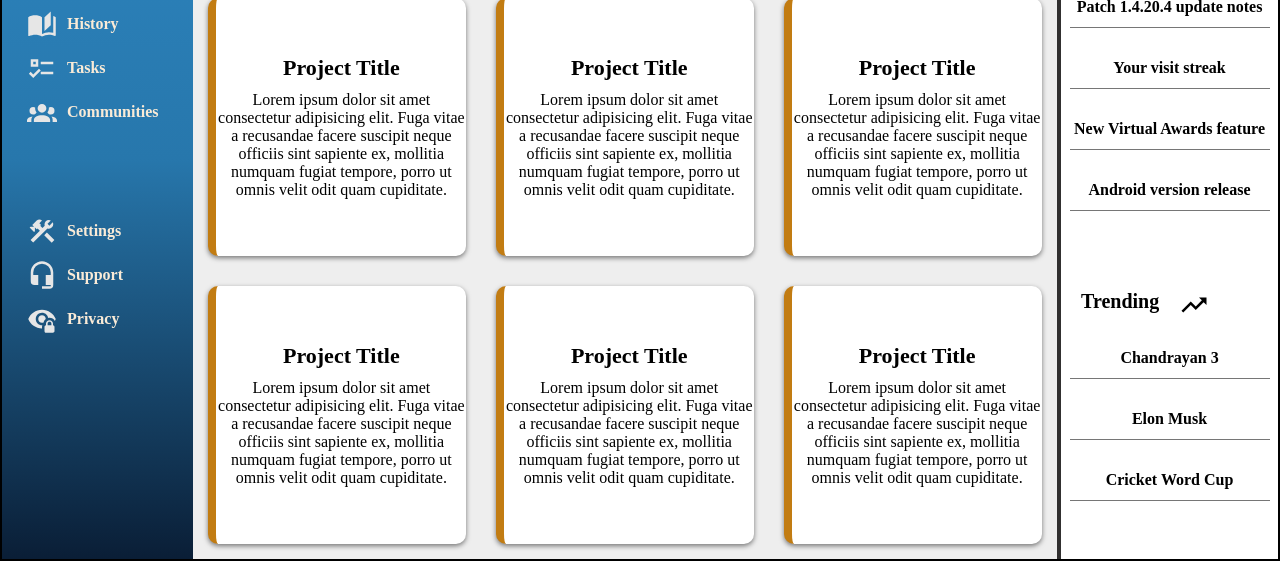
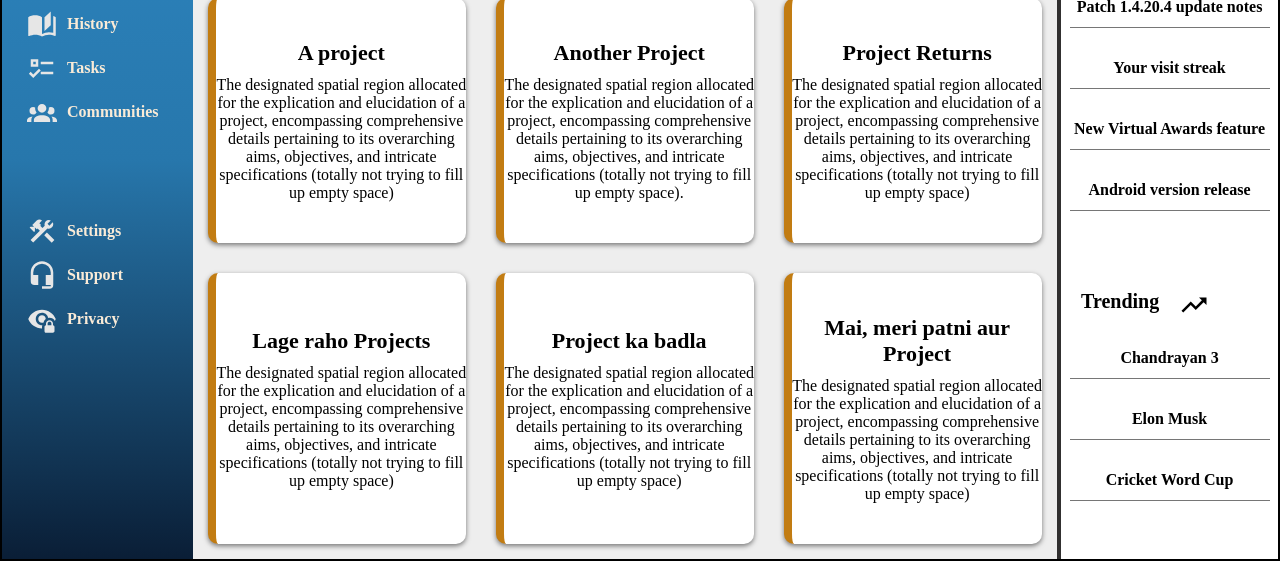
Before and after one commit to rabbitCase/user-dashboard, a plain HTML site: page index.html in a window 1280 px wide. Shown: the part 243-804 px from the top of the page. Drawn offline with Linux system fonts and the light colour scheme; a web font is replaced by a local one.

Commit message:
illustrative data push

```diff
--- a/index.html
+++ b/index.html
@@ -79,28 +79,28 @@
                 </div>
                 <div class="project-grid">
                     <div class="projects">
-                        <div class="project-title">Project Title</div>
-                        <div>Lorem ipsum dolor sit amet consectetur adipisicing elit. Fuga vitae a recusandae facere suscipit neque officiis sint sapiente ex, mollitia numquam fugiat tempore, porro ut omnis velit odit quam cupiditate.</div>
+                        <div class="project-title">A project</div>
+                        <div>The designated spatial region allocated for the explication and elucidation of a project, encompassing comprehensive details pertaining to its overarching aims, objectives, and intricate specifications (totally not trying to fill up empty space)</div>
                     </div>
                     <div class="projects">
-                        <div class="project-title">Project Title</div>
-                        <div>Lorem ipsum dolor sit amet consectetur adipisicing elit. Fuga vitae a recusandae facere suscipit neque officiis sint sapiente ex, mollitia numquam fugiat tempore, porro ut omnis velit odit quam cupiditate.</div>
+                        <div class="project-title">Another Project</div>
+                        <div>The designated spatial region allocated for the explication and elucidation of a project, encompassing comprehensive details pertaining to its overarching aims, objectives, and intricate specifications (totally not trying to fill up empty space).</div>
                     </div>
                     <div class="projects">
-                        <div class="project-title">Project Title</div>
-                        <div>Lorem ipsum dolor sit amet consectetur adipisicing elit. Fuga vitae a recusandae facere suscipit neque officiis sint sapiente ex, mollitia numquam fugiat tempore, porro ut omnis velit odit quam cupiditate.</div>
+                        <div class="project-title">Project Returns</div>
+                        <div>The designated spatial region allocated for the explication and elucidation of a project, encompassing comprehensive details pertaining to its overarching aims, objectives, and intricate specifications (totally not trying to fill up empty space)</div>
                     </div>
                     <div class="projects">
-                        <div class="project-title">Project Title</div>
-                        <div>Lorem ipsum dolor sit amet consectetur adipisicing elit. Fuga vitae a recusandae facere suscipit neque officiis sint sapiente ex, mollitia numquam fugiat tempore, porro ut omnis velit odit quam cupiditate.</div>
+                        <div class="project-title">Lage raho Projects</div>
+                        <div>The designated spatial region allocated for the explication and elucidation of a project, encompassing comprehensive details pertaining to its overarching aims, objectives, and intricate specifications (totally not trying to fill up empty space)</div>
                     </div>
                     <div class="projects">
-                        <div class="project-title">Project Title</div>
-                        <div>Lorem ipsum dolor sit amet consectetur adipisicing elit. Fuga vitae a recusandae facere suscipit neque officiis sint sapiente ex, mollitia numquam fugiat tempore, porro ut omnis velit odit quam cupiditate.</div>
+                        <div class="project-title">Project ka badla</div>
+                        <div>The designated spatial region allocated for the explication and elucidation of a project, encompassing comprehensive details pertaining to its overarching aims, objectives, and intricate specifications (totally not trying to fill up empty space)</div>
                     </div>
                     <div class="projects">
-                        <div class="project-title">Project Title</div>
-                        <div>Lorem ipsum dolor sit amet consectetur adipisicing elit. Fuga vitae a recusandae facere suscipit neque officiis sint sapiente ex, mollitia numquam fugiat tempore, porro ut omnis velit odit quam cupiditate.</div>
+                        <div class="project-title">Mai, meri patni aur Project</div>
+                        <div>The designated spatial region allocated for the explication and elucidation of a project, encompassing comprehensive details pertaining to its overarching aims, objectives, and intricate specifications (totally not trying to fill up empty space)</div>
                     </div>
                 </div>
             </div>
```
